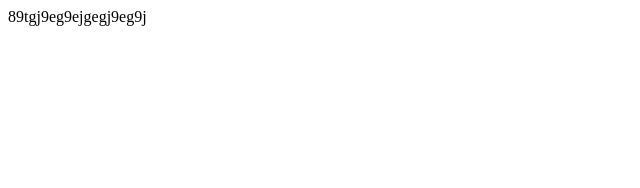
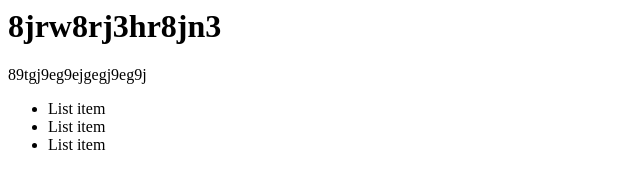
Before and after one commit to eclivingstone23/helloworld123, a plain HTML site: page index.html in a window 1280 px wide. Shown: the whole page, without its empty margins (0-640 px from the left). Drawn offline with Linux system fonts and the light colour scheme.

Commit message:
Update index.html

```diff
--- a/index.html
+++ b/index.html
@@ -1 +1,7 @@
-89tgj9eg9ejgegj9eg9j
+<h1>8jrw8rj3hr8jn3</h1>
+<p>89tgj9eg9ejgegj9eg9j</p>
+<ul>
+  <li>List item</li>
+  <li>List item</li>
+  <li>List item</li>
+</ul>
```
